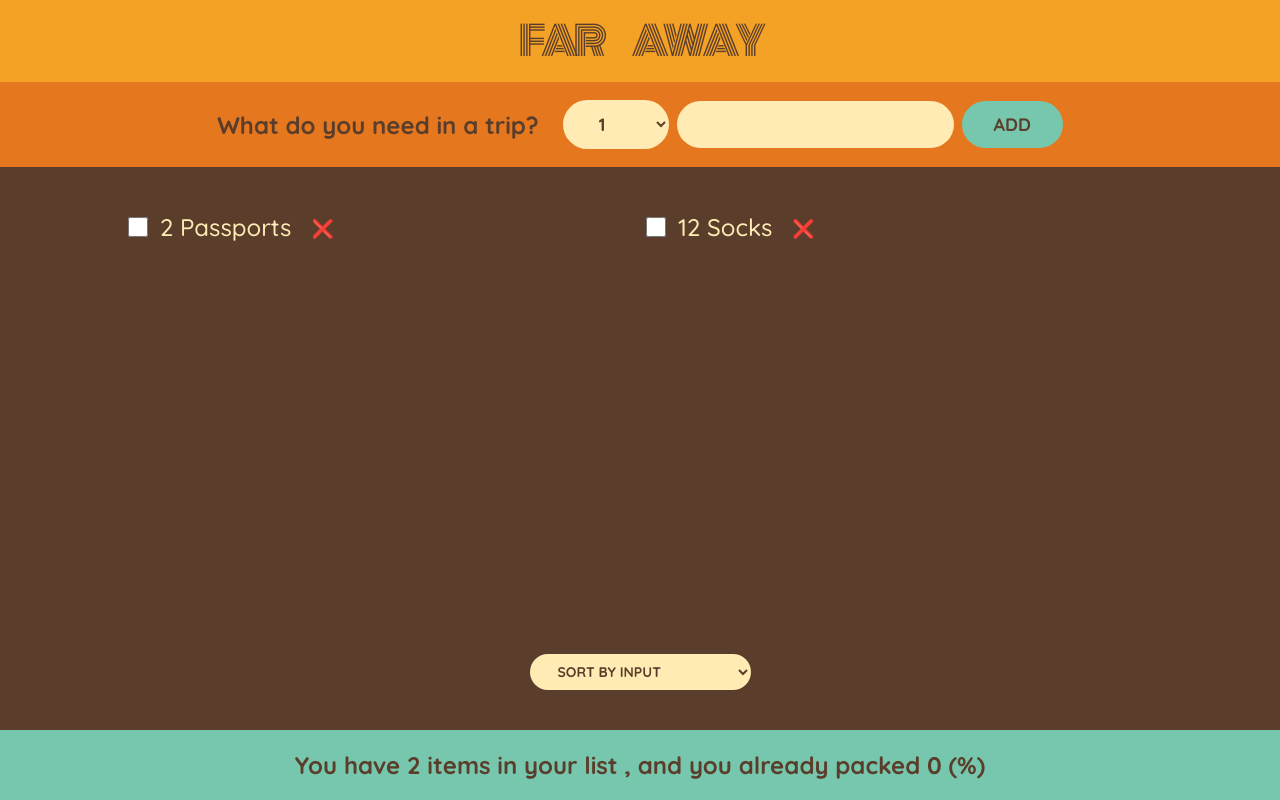
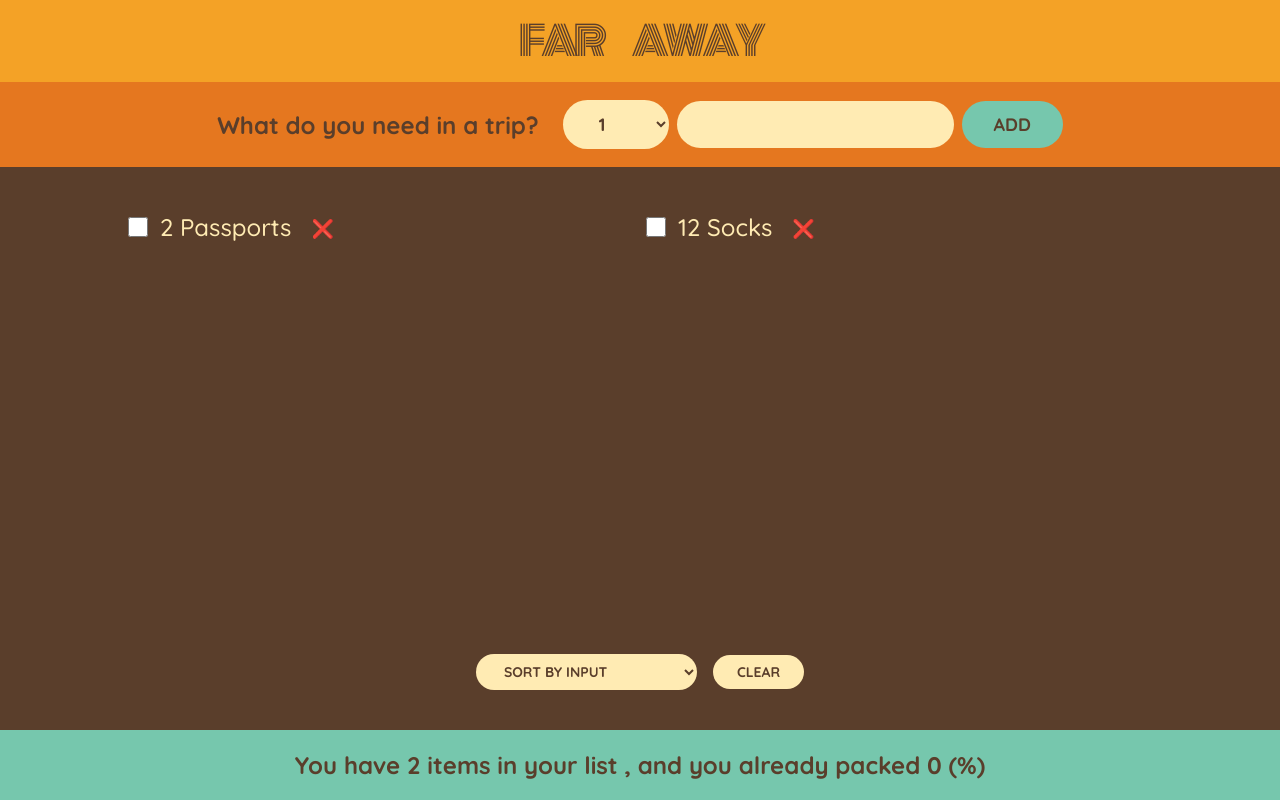
Before and after one commit to ShubhamSoni2699/webdev, a React (Vite) app in the folder travelList/: page / in a window 1280 px wide. Built offline with nearby package versions, Linux system fonts and the light colour scheme.

Commit message:
clear functionality added

```diff
--- a/travelList/src/App.jsx
+++ b/travelList/src/App.jsx
@@ -11,6 +11,9 @@ function App() {
   const [items, setItems] = useState(initialItems);
   function handleAddItems(newItem) {
     return setItems((i) => [...i, newItem]);
+  }
+  function handleClearItmes() {
+    return setItems([]);
   }
   function handleDeleteItems(id) {
     return setItems((i) => i.filter((item) => id !== item.id));
@@ -30,6 +33,7 @@ function App() {
         items={items}
         onDeleteItems={handleDeleteItems}
         onUpdatePacked={handleUpdatePacked}
+        onClearItems={handleClearItmes}
       />
       <Stats items={items} />
     </div>
@@ -78,7 +82,7 @@ function Form({ onAddItems }) {
   );
 }
 
-function TravelList({ items, onDeleteItems, onUpdatePacked }) {
+function TravelList({ items, onDeleteItems, onUpdatePacked, onClearItems }) {
   const [sortBy, setSortBy] = useState("input");
   let sortedItems = [];
   if (sortBy === "input") {
@@ -108,6 +112,7 @@ function TravelList({ items, onDeleteItems, onUpdatePacked }) {
           <option value="description">Sort by description</option>
           <option value="packed">Sort by packed</option>
         </select>
+        <button onClick={onClearItems}>Clear</button>
       </div>
     </div>
   );
```
